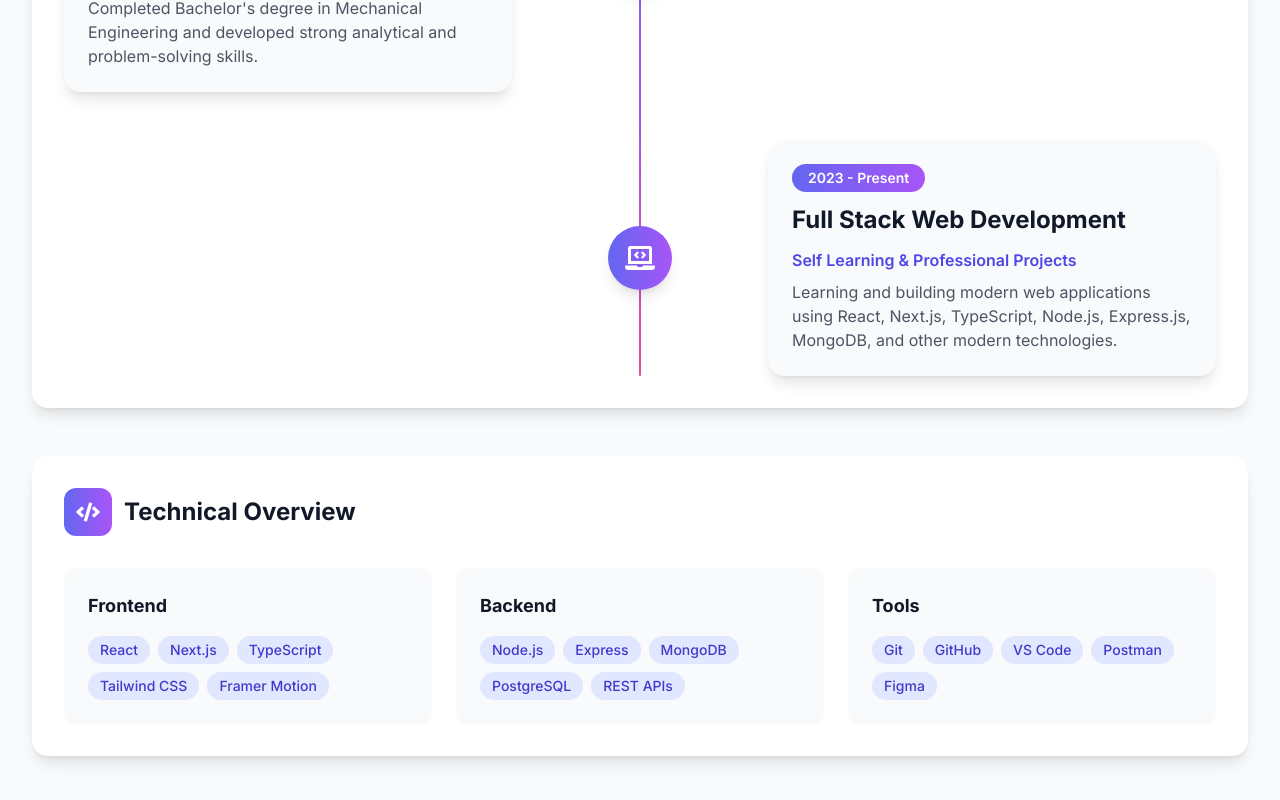
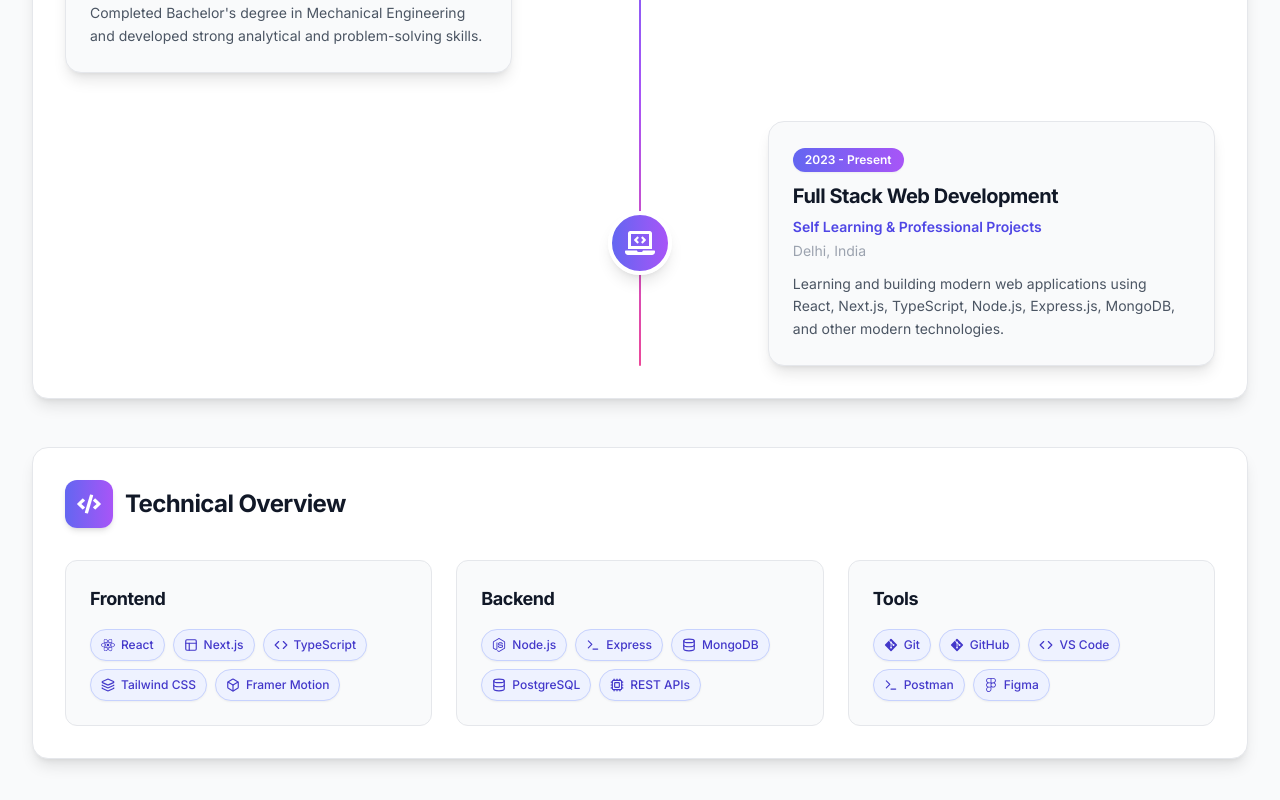
Before and after one commit to Asif-india/My-Portfolio, a Next.js app: page / in a window 1280 px wide. Shown: the part 1740-2540 px from the top of the page. Built offline with nearby package versions, Linux system fonts and the light colour scheme.

Commit message:
Enhance project cards and improve portfolio UI polish

```diff
--- a/components/sections/About.tsx
+++ b/components/sections/About.tsx
@@ -1,7 +1,8 @@
 'use client';
 
 import { motion } from 'framer-motion';
-import { FaGraduationCap, FaBriefcase, FaCode, FaUser, FaMapMarkerAlt, FaEnvelope, FaPhone, FaCalendar, FaGlobe, FaLaptopCode } from 'react-icons/fa';
+import { FaGraduationCap, FaBriefcase, FaCode, FaUser, FaMapMarkerAlt, FaEnvelope, FaPhone, FaCalendar, FaGlobe, FaLaptopCode, FaReact, FaNodeJs, FaGitAlt, FaGithub, FaFigma } from 'react-icons/fa';
+import { Layout, Code, Layers, Box, Database, Cpu, Terminal } from 'lucide-react';
 
 const careerJourney = [
   {
@@ -28,7 +29,8 @@ const education = [
   {
     year: "2015 - 2019",
     degree: "Bachelor of Technology (Mechanical Engineering)",
-    institution: "MIT",
+    institution: "Millia Institute of Technology",
+    location: "Purnea, Bihar, India",
     description:
       "Completed Bachelor's degree in Mechanical Engineering and developed strong analytical and problem-solving skills.",
     icon: FaGraduationCap,
@@ -37,11 +39,38 @@ const education = [
     year: "2023 - Present",
     degree: "Full Stack Web Development",
     institution: "Self Learning & Professional Projects",
+    location: "Delhi, India",
     description:
       "Learning and building modern web applications using React, Next.js, TypeScript, Node.js, Express.js, MongoDB, and other modern technologies.",
     icon: FaLaptopCode,
   },
 ];
+
+const getTechIcon = (tech: string) => {
+  const techLower = tech.toLowerCase();
+
+  // React Icons
+  if (techLower.includes('react')) return FaReact;
+  if (techLower.includes('node')) return FaNodeJs;
+  if (techLower.includes('git')) return FaGitAlt;
+  if (techLower.includes('github')) return FaGithub;
+  if (techLower.includes('figma')) return FaFigma;
+
+  // Lucide Icons
+  if (techLower.includes('next')) return Layout;
+  if (techLower.includes('type')) return Code;
+  if (techLower.includes('tailwind')) return Layers;
+  if (techLower.includes('motion')) return Box;
+  if (techLower.includes('mongo')) return Database;
+  if (techLower.includes('postgres')) return Database;
+  if (techLower.includes('express')) return Terminal;
+  if (techLower.includes('api')) return Cpu;
+  if (techLower.includes('vs code')) return Code;
+  if (techLower.includes('postman')) return Terminal;
+
+  // Default
+  return Code;
+};
 
 const techStack = [
   { category: 'Frontend', technologies: ['React', 'Next.js', 'TypeScript', 'Tailwind CSS', 'Framer Motion'] },
@@ -102,50 +131,7 @@ export default function About() {
         </motion.div>
 
         {/* Two Column Layout */}
-        {/* <div className="grid grid-cols-1 lg:grid-cols-2 gap-8 mb-12"> */}
         <div className="grid grid-cols-1 gap-8 mb-12">
-          {/* Career Journey - Timeline */}
-          {/* <motion.div
-            initial={{ opacity: 0, x: -50 }}
-            whileInView={{ opacity: 1, x: 0 }}
-            viewport={{ once: true }}
-            transition={{ delay: 0.3 }}
-            className="bg-white dark:bg-gray-800 rounded-2xl p-8 shadow-lg"
-          >
-            <div className="flex items-center gap-3 mb-8">
-              <div className="p-3 bg-gradient-to-r from-indigo-500 to-purple-500 rounded-xl">
-                <FaBriefcase className="w-6 h-6 text-white" />
-              </div>
-              <h3 className="text-2xl font-bold text-gray-900 dark:text-white">Career Journey</h3>
-            </div>
-
-            <div className="space-y-8">
-              {careerJourney.map((item, index) => (
-                <motion.div
-                  key={index}
-                  initial={{ opacity: 0, x: -20 }}
-                  whileInView={{ opacity: 1, x: 0 }}
-                  viewport={{ once: true }}
-                  transition={{ delay: 0.4 + index * 0.1 }}
-                  className="relative pl-8 border-l-2 border-indigo-500 dark:border-indigo-400"
-                >
-                  <motion.div
-                    initial={{ scale: 0 }}
-                    whileInView={{ scale: 1 }}
-                    viewport={{ once: true }}
-                    transition={{ delay: 0.5 + index * 0.1 }}
-                    className="absolute left-0 top-0 w-4 h-4 bg-indigo-500 rounded-full transform -translate-x-1/2"
-                  />
-                  <div className="mb-2">
-                    <span className="text-sm font-semibold text-indigo-600 dark:text-indigo-400">{item.year}</span>
-                  </div>
-                  <h4 className="text-lg font-bold text-gray-900 dark:text-white mb-1">{item.title}</h4>
-                  <p className="text-sm font-medium text-gray-700 dark:text-gray-300 mb-2">{item.company}</p>
-                  <p className="text-gray-600 dark:text-gray-400 text-sm">{item.description}</p>
-                </motion.div>
-              ))}
-            </div>
-          </motion.div> */}
 
           {/* Education */}
           <motion.div
@@ -153,7 +139,7 @@ export default function About() {
             whileInView={{ opacity: 1, y: 0 }}
             viewport={{ once: true }}
             transition={{ delay: 0.3 }}
-            className="bg-white dark:bg-gray-800 rounded-2xl p-8 shadow-lg"
+            className="bg-white dark:bg-gray-800 rounded-2xl p-8 shadow-lg border border-gray-200 dark:border-gray-700"
           >
             {/* Section Header */}
             <div className="text-center mb-12">
@@ -161,7 +147,7 @@ export default function About() {
                 <div className="p-4 bg-gradient-to-r from-indigo-500 to-purple-500 rounded-2xl shadow-lg">
                   <FaGraduationCap className="w-8 h-8 text-white" />
                 </div>
-                <h3 className="text-3xl font-bold text-gray-900 dark:text-white">Education & Learning Journey</h3>
+                <h3 className="text-3xl font-bold text-gray-900 dark:text-white tracking-tight">Education & Learning Journey</h3>
               </div>
               <p className="text-gray-600 dark:text-gray-400 max-w-2xl mx-auto">
                 The foundation of my academic background and technical growth
@@ -185,7 +171,7 @@ export default function About() {
                       initial={{ opacity: 0, x: isEven ? -50 : 50 }}
                       whileInView={{ opacity: 1, x: 0 }}
                       viewport={{ once: true }}
-                      transition={{ delay: index * 0.2 }}
+                      transition={{ delay: index * 0.2, duration: 0.3, ease: 'easeOut' }}
                       className={`relative flex items-center ${isEven ? 'md:flex-row' : 'md:flex-row-reverse'}`}
                     >
                       {/* Content Card */}
@@ -193,18 +179,21 @@ export default function About() {
                         initial={{ opacity: 0, scale: 0.9 }}
                         whileInView={{ opacity: 1, scale: 1 }}
                         viewport={{ once: true }}
-                        transition={{ delay: index * 0.2 + 0.1 }}
-                        whileHover={{ scale: 1.02 }}
+                        transition={{ delay: index * 0.2 + 0.1, duration: 0.3, ease: 'easeOut' }}
+                        whileHover={{
+                          y: -4,
+                          boxShadow: '0 20px 40px -12px rgba(0, 0, 0, 0.15)',
+                        }}
                         className={`w-full md:w-5/12 ${isEven ? 'md:pr-8' : 'md:pl-8'} text-left`}
                       >
-                        <div className="bg-gray-50 dark:bg-gray-900 p-6 rounded-2xl shadow-lg hover:shadow-xl transition-shadow">
+                        <div className="bg-gray-50 dark:bg-gray-900 p-6 rounded-2xl shadow-lg border border-gray-200 dark:border-gray-700 hover:border-indigo-300 dark:hover:border-indigo-700 transition-all duration-300">
                           {/* Year */}
                           <motion.span
                             initial={{ opacity: 0 }}
                             whileInView={{ opacity: 1 }}
                             viewport={{ once: true }}
                             transition={{ delay: index * 0.2 + 0.2 }}
-                            className="inline-block px-4 py-1 bg-gradient-to-r from-indigo-500 to-purple-500 text-white text-sm font-semibold rounded-full mb-3 text-left"
+                            className="inline-block px-3 py-1 bg-gradient-to-r from-indigo-500 to-purple-500 text-white text-xs font-semibold rounded-full mb-3 shadow-sm"
                           >
                             {item.year}
                           </motion.span>
@@ -215,7 +204,7 @@ export default function About() {
                             whileInView={{ opacity: 1 }}
                             viewport={{ once: true }}
                             transition={{ delay: index * 0.2 + 0.3 }}
-                            className="text-2xl font-bold text-gray-900 dark:text-white mb-3"
+                            className="text-xl font-bold text-gray-900 dark:text-white mb-2 leading-tight tracking-tight"
                           >
                             {item.degree}
                           </motion.h3>
@@ -226,10 +215,23 @@ export default function About() {
                             whileInView={{ opacity: 1 }}
                             viewport={{ once: true }}
                             transition={{ delay: index * 0.2 + 0.35 }}
-                            className="text-indigo-600 dark:text-indigo-400 font-semibold mb-2"
+                            className="text-indigo-600 dark:text-indigo-400 font-semibold mb-1 text-sm"
                           >
                             {item.institution}
                           </motion.p>
+
+                          {/* Location */}
+                          {item.location && (
+                            <motion.p
+                              initial={{ opacity: 0 }}
+                              whileInView={{ opacity: 1 }}
+                              viewport={{ once: true }}
+                              transition={{ delay: index * 0.2 + 0.375 }}
+                              className="text-gray-400 dark:text-gray-500 text-sm mb-3"
+                            >
+                              {item.location}
+                            </motion.p>
+                          )}
 
                           {/* Description */}
                           <motion.p
@@ -237,7 +239,7 @@ export default function About() {
                             whileInView={{ opacity: 1 }}
                             viewport={{ once: true }}
                             transition={{ delay: index * 0.2 + 0.4 }}
-                            className="text-gray-600 dark:text-gray-400"
+                            className="text-gray-600 dark:text-gray-400 text-sm leading-relaxed"
                           >
                             {item.description}
                           </motion.p>
@@ -250,9 +252,9 @@ export default function About() {
                           initial={{ opacity: 0, scale: 0 }}
                           whileInView={{ opacity: 1, scale: 1 }}
                           viewport={{ once: true }}
-                          transition={{ delay: index * 0.2 + 0.15 }}
-                          whileHover={{ scale: 1.2 }}
-                          className="w-16 h-16 bg-gradient-to-r from-indigo-500 to-purple-500 rounded-full flex items-center justify-center shadow-lg"
+                          transition={{ delay: index * 0.2 + 0.15, duration: 0.3, ease: 'easeOut' }}
+                          whileHover={{ scale: 1.05 }}
+                          className="w-16 h-16 bg-gradient-to-r from-indigo-500 to-purple-500 rounded-full flex items-center justify-center shadow-lg border-4 border-white dark:border-gray-800"
                         >
                           <Icon className="text-white text-3xl" />
                         </motion.div>
@@ -267,7 +269,7 @@ export default function About() {
             </div>
 
             {/* Mobile Timeline */}
-            <div className="md:hidden space-y-8 mt-12">
+            <div className="md:hidden space-y-6 mt-12">
               {education.map((item, index) => {
                 const Icon = item.icon;
                 return (
@@ -276,26 +278,40 @@ export default function About() {
                     initial={{ opacity: 0, x: -30 }}
                     whileInView={{ opacity: 1, x: 0 }}
                     viewport={{ once: true }}
-                    transition={{ delay: index * 0.1 }}
+                    transition={{ delay: index * 0.1, duration: 0.3, ease: 'easeOut' }}
                     className="flex items-start gap-4"
                   >
                     <motion.div
                       initial={{ opacity: 0, scale: 0 }}
                       whileInView={{ opacity: 1, scale: 1 }}
                       viewport={{ once: true }}
-                      transition={{ delay: index * 0.1 + 0.1 }}
-                      className="flex-shrink-0 w-12 h-12 bg-gradient-to-r from-indigo-500 to-purple-500 rounded-full flex items-center justify-center"
+                      transition={{ delay: index * 0.1 + 0.1, duration: 0.3, ease: 'easeOut' }}
+                      whileHover={{ scale: 1.05 }}
+                      className="flex-shrink-0 w-12 h-12 bg-gradient-to-r from-indigo-500 to-purple-500 rounded-full flex items-center justify-center shadow-md border-4 border-white dark:border-gray-800"
                     >
                       <Icon className="w-6 h-6 text-white" />
                     </motion.div>
-                    <div className="flex-1 bg-gray-50 dark:bg-gray-900 p-5 rounded-xl shadow-lg">
-                      <span className="inline-block px-3 py-1 bg-gradient-to-r from-indigo-500 to-purple-500 text-white text-xs font-semibold rounded-full mb-2">
+                    <motion.div
+                      initial={{ opacity: 0, y: 20 }}
+                      whileInView={{ opacity: 1, y: 0 }}
+                      viewport={{ once: true }}
+                      transition={{ delay: index * 0.1 + 0.15, duration: 0.3, ease: 'easeOut' }}
+                      whileHover={{
+                        y: -4,
+                        boxShadow: '0 20px 40px -12px rgba(0, 0, 0, 0.15)',
+                      }}
+                      className="flex-1 bg-gray-50 dark:bg-gray-900 p-5 rounded-xl shadow-lg border border-gray-200 dark:border-gray-700 hover:border-indigo-300 dark:hover:border-indigo-700 transition-all duration-300"
+                    >
+                      <span className="inline-block px-3 py-1 bg-gradient-to-r from-indigo-500 to-purple-500 text-white text-xs font-semibold rounded-full mb-2 shadow-sm">
                         {item.year}
                       </span>
-                      <h3 className="text-xl font-bold text-gray-900 dark:text-white mb-2">{item.degree}</h3>
-                      <p className="text-indigo-600 dark:text-indigo-400 font-semibold mb-2">{item.institution}</p>
-                      <p className="text-gray-600 dark:text-gray-400 text-sm">{item.description}</p>
-                    </div>
+                      <h3 className="text-lg font-bold text-gray-900 dark:text-white mb-2 leading-tight tracking-tight">{item.degree}</h3>
+                      <p className="text-indigo-600 dark:text-indigo-400 font-semibold mb-1 text-sm">{item.institution}</p>
+                      {item.location && (
+                        <p className="text-gray-400 dark:text-gray-500 text-sm mb-2">{item.location}</p>
+                      )}
+                      <p className="text-gray-600 dark:text-gray-400 text-sm leading-relaxed">{item.description}</p>
+                    </motion.div>
                   </motion.div>
                 );
               })}
@@ -309,13 +325,13 @@ export default function About() {
           whileInView={{ opacity: 1, y: 0 }}
           viewport={{ once: true }}
           transition={{ delay: 0.5 }}
-          className="bg-white dark:bg-gray-800 rounded-2xl p-8 mb-12 shadow-lg"
+          className="bg-white dark:bg-gray-800 rounded-2xl p-8 mb-12 shadow-lg border border-gray-200 dark:border-gray-700"
         >
           <div className="flex items-center gap-3 mb-8">
-            <div className="p-3 bg-gradient-to-r from-indigo-500 to-purple-500 rounded-xl">
+            <div className="p-3 bg-gradient-to-r from-indigo-500 to-purple-500 rounded-xl shadow-md">
               <FaCode className="w-6 h-6 text-white" />
             </div>
-            <h3 className="text-2xl font-bold text-gray-900 dark:text-white">Technical Overview</h3>
+            <h3 className="text-2xl font-bold text-gray-900 dark:text-white tracking-tight">Technical Overview</h3>
           </div>
 
           <div className="grid grid-cols-1 md:grid-cols-3 gap-6">
@@ -325,20 +341,35 @@ export default function About() {
                 initial={{ opacity: 0, y: 20 }}
                 whileInView={{ opacity: 1, y: 0 }}
                 viewport={{ once: true }}
-                transition={{ delay: 0.6 + index * 0.1 }}
-                whileHover={{ scale: 1.05 }}
-                className="p-6 bg-gray-50 dark:bg-gray-700 rounded-xl"
+                transition={{ delay: 0.6 + index * 0.1, duration: 0.3, ease: 'easeOut' }}
+                whileHover={{
+                  y: -3,
+                  boxShadow: '0 20px 40px -12px rgba(0, 0, 0, 0.15)',
+                }}
+                className="p-6 bg-gray-50 dark:bg-gray-700 rounded-xl border border-gray-200 dark:border-gray-600 hover:border-indigo-300 dark:hover:border-indigo-700 transition-all duration-300"
               >
-                <h4 className="text-lg font-bold text-gray-900 dark:text-white mb-4">{category.category}</h4>
+                <h4 className="text-lg font-bold text-gray-900 dark:text-white mb-4 tracking-tight">{category.category}</h4>
                 <div className="flex flex-wrap gap-2">
-                  {category.technologies.map((tech, techIndex) => (
-                    <span
-                      key={techIndex}
-                      className="px-3 py-1 bg-indigo-100 dark:bg-indigo-900 text-indigo-700 dark:text-indigo-300 rounded-full text-sm font-medium"
-                    >
-                      {tech}
-                    </span>
-                  ))}
+                  {category.technologies.map((tech, techIndex) => {
+                    const TechIcon = getTechIcon(tech);
+                    return (
+                      <motion.span
+                        key={techIndex}
+                        initial={{ opacity: 0, y: 10 }}
+                        whileInView={{ opacity: 1, y: 0 }}
+                        viewport={{ once: true }}
+                        transition={{ delay: 0.6 + index * 0.1 + techIndex * 0.05, duration: 0.25, ease: 'easeOut' }}
+                        whileHover={{
+                          scale: 1.02,
+                          y: -2,
+                        }}
+                        className="px-2.5 py-1.5 bg-indigo-50 dark:bg-indigo-900/30 text-indigo-700 dark:text-indigo-300 rounded-full text-xs font-medium border border-indigo-200 dark:border-indigo-700/50 shadow-sm hover:shadow-md transition-all duration-250 cursor-default h-8 flex items-center gap-1.5"
+                      >
+                        <TechIcon className="w-3.5 h-3.5 flex-shrink-0" />
+                        <span className="truncate">{tech}</span>
+                      </motion.span>
+                    );
+                  })}
                 </div>
               </motion.div>
             ))}
--- a/components/sections/Experience.tsx
+++ b/components/sections/Experience.tsx
@@ -8,7 +8,7 @@ const timelineData = [
     year: '2021 - 2023',
     title: 'HVAC Project Engineer',
     icon: FaGraduationCap,
-    description: 'Managed HVAC project execution including installation, site coordination, progress monitoring, technical documentation, and reporting, ensuring compliance with quality standards, safety regulations, and project timelines.',
+    description: 'Managed HVAC project execution, site coordination, technical documentation, and quality compliance while ensuring timely project delivery.',
     color: 'from-blue-500 to-cyan-500',
   },
   {
--- a/components/sections/Skills.tsx
+++ b/components/sections/Skills.tsx
@@ -8,13 +8,13 @@ const skillsData = {
     icon: FaCode,
     title: 'Frontend',
     skills: [
-      { name: 'HTML', level: 80 },
-      { name: 'CSS', level: 75 },
+      { name: 'HTML', level: 75 },
+      { name: 'CSS', level: 70 },
       { name: 'JavaScript', level: 70 },
       { name: 'TypeScript', level: 70 },
       { name: 'React', level: 75 },
-      { name: 'Next.js', level: 75 },
-      { name: 'Tailwind CSS', level: 80 },
+      { name: 'Next.js', level: 70 },
+      { name: 'Tailwind CSS', level: 70 },
       { name: 'Material UI', level: 75 },
     ],
   },
@@ -22,9 +22,9 @@ const skillsData = {
     icon: FaServer,
     title: 'Backend',
     skills: [
-      { name: 'Node.js', level: 75 },
+      { name: 'Node.js', level: 65 },
       { name: 'Express.js', level: 70 },
-      { name: 'REST API', level: 75 },
+      { name: 'REST API', level: 70 },
     ],
   },
   database: {
@@ -39,10 +39,10 @@ const skillsData = {
     icon: FaTools,
     title: 'Tools',
     skills: [
-      { name: 'Git', level: 75 },
-      { name: 'GitHub', level: 80 },
-      { name: 'VS Code', level: 90 },
-      { name: 'Postman', level: 75 },
+      { name: 'Git', level: 70 },
+      { name: 'GitHub', level: 75 },
+      { name: 'VS Code', level: 80 },
+      { name: 'Postman', level: 70 },
     ],
   },
 };
```
Also changed, not shown: components/sections/Projects.tsx (+40 -8 lines).
